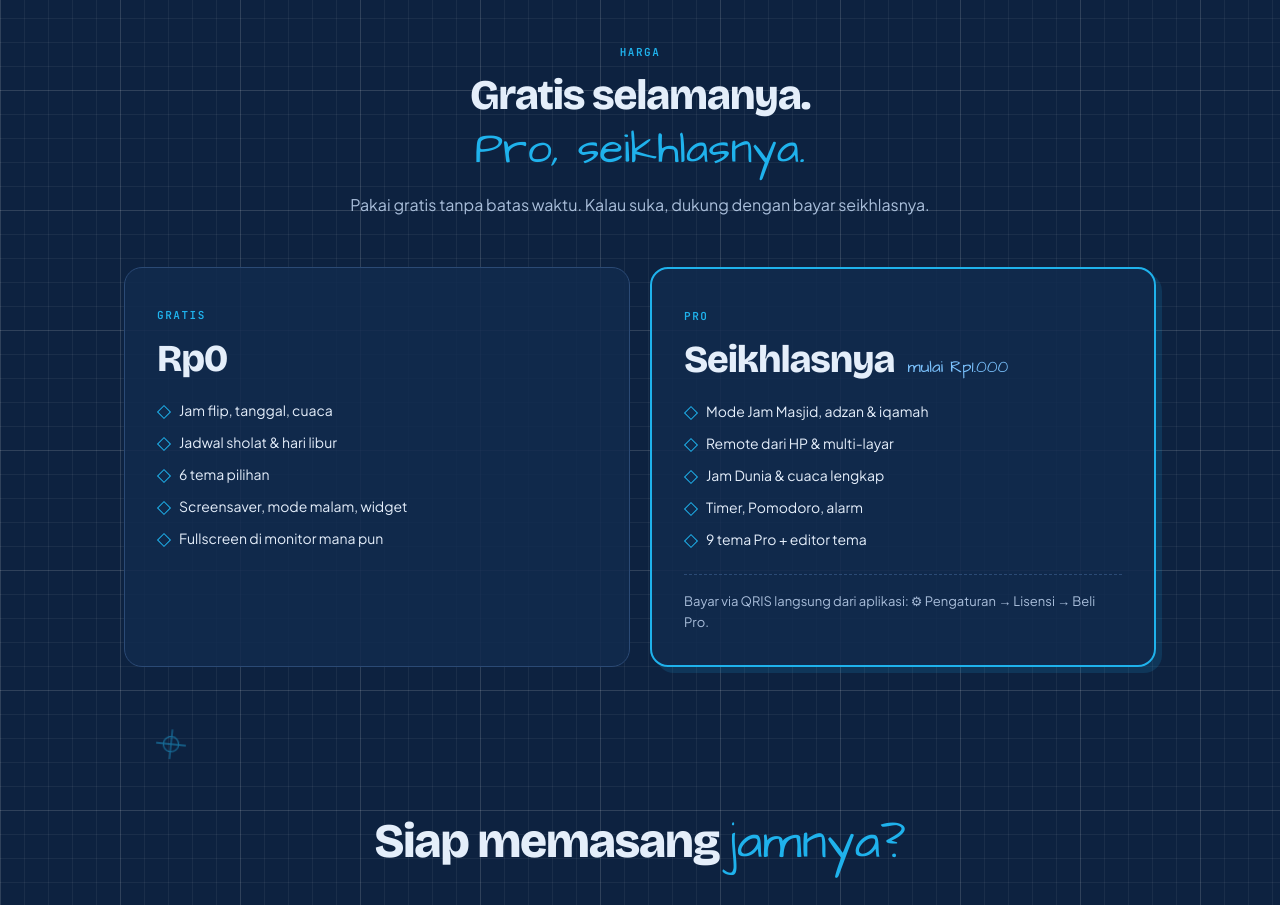
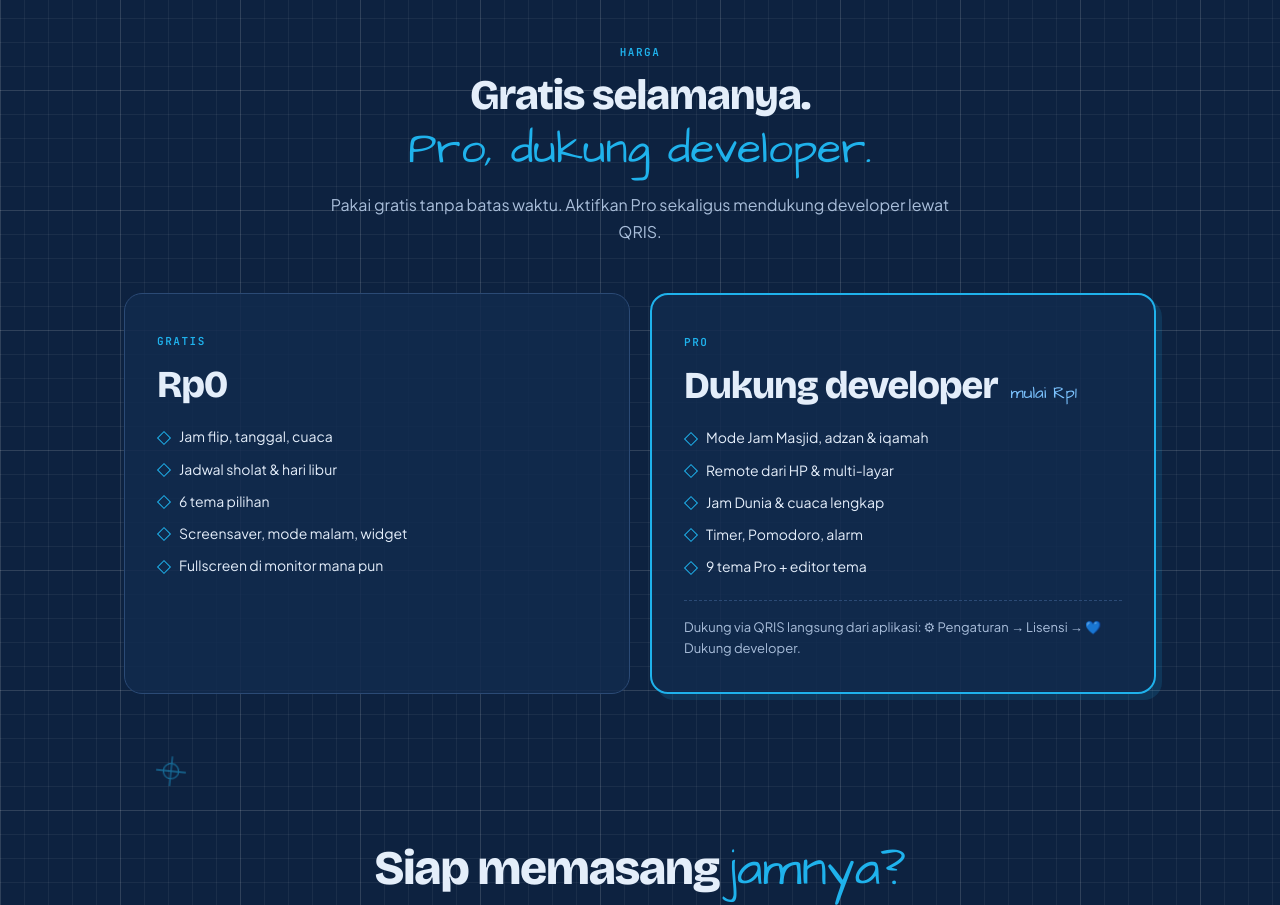
Before and after one commit to Najib97/FlipClock-Download, a plain HTML site: page index.html in a window 1280 px wide. Shown: the part 2910-3815 px from the top of the page. Drawn offline with nearby package versions, Linux system fonts and the light colour scheme; no server answers.

Commit message:
Pro: dukung developer via QRIS, mulai Rp1

```diff
--- a/index.html
+++ b/index.html
@@ -276,8 +276,8 @@
 <section id="pro" class="wrap">
   <div class="s-head reveal">
     <span class="label">Harga</span>
-    <h2>Gratis selamanya. <span class="hand">Pro, seikhlasnya.</span></h2>
-    <p>Pakai gratis tanpa batas waktu. Kalau suka, dukung dengan bayar seikhlasnya.</p>
+    <h2>Gratis selamanya. <span class="hand">Pro, dukung developer.</span></h2>
+    <p>Pakai gratis tanpa batas waktu. Aktifkan Pro sekaligus mendukung developer lewat QRIS.</p>
   </div>
   <div class="pro reveal">
     <div class="plan">
@@ -293,7 +293,7 @@
     </div>
     <div class="plan hl">
       <span class="label">Pro</span>
-      <div class="price">Seikhlasnya <small>mulai Rp1.000</small></div>
+      <div class="price">Dukung developer <small>mulai Rp1</small></div>
       <ul>
         <li>Mode Jam Masjid, adzan &amp; iqamah</li>
         <li>Remote dari HP &amp; multi-layar</li>
@@ -301,7 +301,7 @@
         <li>Timer, Pomodoro, alarm</li>
         <li>9 tema Pro + editor tema</li>
       </ul>
-      <p class="note">Bayar via QRIS langsung dari aplikasi: ⚙ Pengaturan → Lisensi → Beli Pro.</p>
+      <p class="note">Dukung via QRIS langsung dari aplikasi: ⚙ Pengaturan → Lisensi → 💙 Dukung developer.</p>
     </div>
   </div>
 </section>
```
Also changed, not shown: 1 other file.
